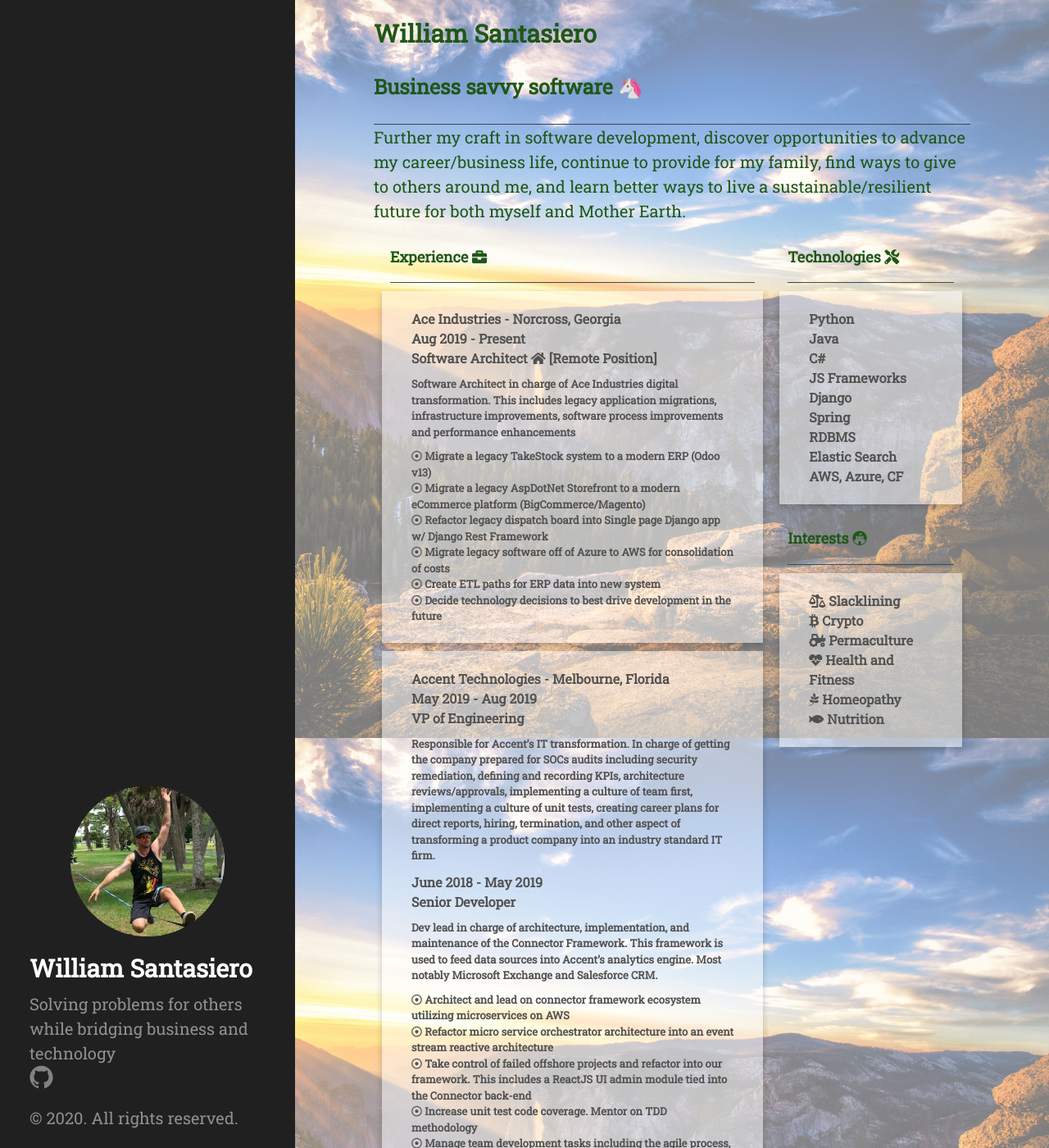
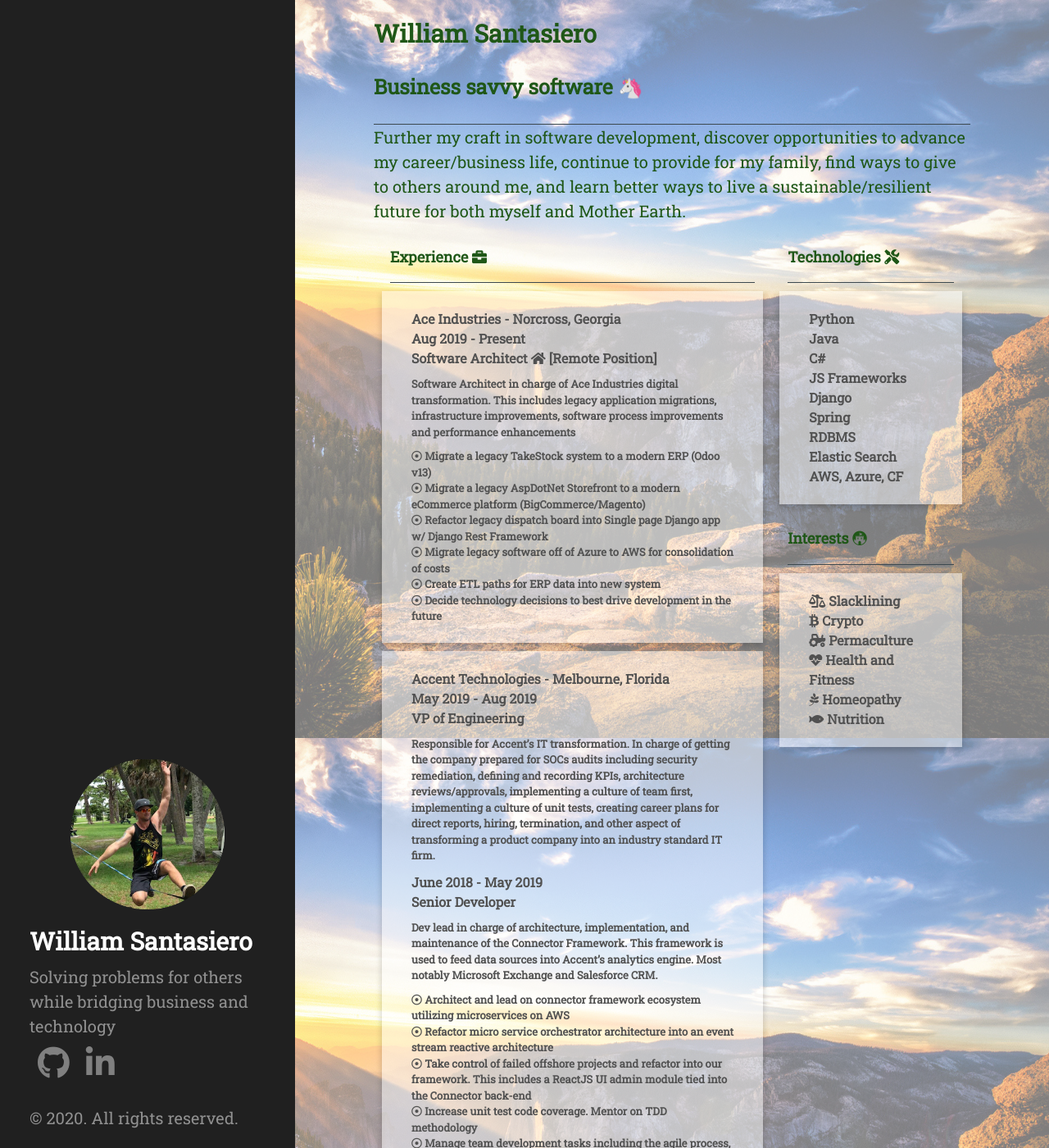
Before and after one commit to wsantas/wsantas.github.io, a Jekyll site: the page built from index.html, in a window 1280 px wide and 1400 px high. Shown: the whole window at 82% size. Built offline with Jekyll 4.4.1, drawn with Linux system fonts in a browser that asks for light colours; nearby versions of some CDN libraries; the list of posts is cut into pages by our own code.

Commit message:
Add linked in profile
Remove github image in favor of font awesome. Add linked in icon and url.

```diff
--- a/_config.yml
+++ b/_config.yml
@@ -21,3 +21,5 @@ paginate:         5
 
 github:
   repo:           https://github.com/wsantas
+linkedin:
+  url:            https://www.linkedin.com/in/wsantasiero/
--- a/_includes/sidebar.html
+++ b/_includes/sidebar.html
@@ -8,7 +8,8 @@
     </div>
 
     <nav class="sidebar-nav">
-      <a href="{{ site.github.repo }}"><span class="icon icon--github"><img src="/public/images/icon-github.svg" width="10%"/></span></a>
+      <a href="{{ site.github.repo }}"><i class="fab fa-github fa-2x" style="color: grey"></i></a>  &nbsp;&nbsp;
+      <a href="{{ site.linkedin.url }}"><i class="fab fa-linkedin-in fa-2x" style="color: grey"></i></a>
     </nav>
 
     <p>&copy; {{ site.time | date: '%Y' }}. All rights reserved.</p>
--- a/public/css/hyde.css
+++ b/public/css/hyde.css
@@ -85,6 +85,7 @@ html {
 
 /* Sidebar nav */
 .sidebar-nav {
+  padding: 10px;
   margin-bottom: 1rem;
 }
 .sidebar-nav-item {
```
Also changed, not shown: public/images/icon-github.svg (deleted), 6 other files.
